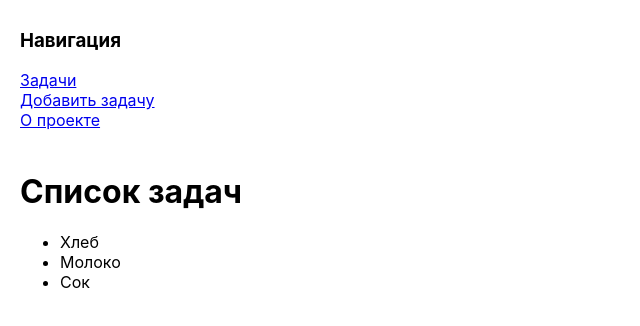
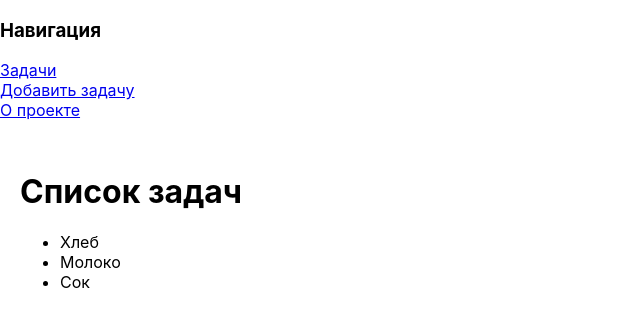
Before and after one commit to ushink/webdev-react-hw-todo-app-8d43c77a6cc1d249b9286af153bdc51b0333a5d9, a React (Create React App) app: page / in a window 1280 px wide. Shown: the top 326 px of the page, without its empty margins (0-640 px from the left). Built offline with nearby package versions, Linux system fonts and the light colour scheme; no server answers.

Commit message:
подняли разметку вверх

```diff
--- a/src/App.jsx
+++ b/src/App.jsx
@@ -1,6 +1,7 @@
 import { useEffect, useState } from "react";
 import AppRoutes from "./AppRoutes";
 import { getTodos } from "./api";
+import { Link } from "react-router-dom";
 
 function App() {
   const [todos, setTodos] = useState([
@@ -19,12 +20,24 @@ function App() {
   const [currentTodo, setCurrentTodo] = useState(null);
 
   return (
-    <AppRoutes
-      currentTodo={currentTodo}
-      setCurrentTodo={setCurrentTodo}
-      todos={todos}
-      setTodos={setTodos}
-    ></AppRoutes>
+    <>
+      {currentTodo ? (
+        <div className="current-task">Teкущая задача:{currentTodo.text}</div>
+      ) : null}
+      <h3>Навигация</h3>
+      <Link to="/">Задачи</Link>
+      <br />
+      <Link to="/add">Добавить задачу</Link>
+      <br />
+      <Link to="/about">О проекте</Link>
+      <br />
+      <br />
+      <AppRoutes
+        setCurrentTodo={setCurrentTodo}
+        todos={todos}
+        setTodos={setTodos}
+      ></AppRoutes>
+    </>
   );
 }
 
--- a/src/AppRoutes.jsx
+++ b/src/AppRoutes.jsx
@@ -3,7 +3,7 @@ import TodosPage from "./pages/TodosPage";
 import AboutPage from "./pages/AboutPage";
 import AddTodoPage from "./pages/AddTodoPage";
 
-function AppRoutes({ currentTodo, setCurrentTodo, todos, setTodos }) {
+function AppRoutes({ setCurrentTodo, todos, setTodos }) {
   return (
     <Routes>
       <Route
@@ -12,29 +12,14 @@ function AppRoutes({ currentTodo, setCurrentTodo, todos, setTodos }) {
           <TodosPage
             todos={todos}
             setTodos={setTodos}
-            currentTodo={currentTodo}
             setCurrentTodo={setCurrentTodo}
           ></TodosPage>
         }
       ></Route>
-      <Route
-        path="/about"
-        element={
-          <AboutPage
-            currentTodo={currentTodo}
-            setCurrentTodo={setCurrentTodo}
-          ></AboutPage>
-        }
-      ></Route>
+      <Route path="/about" element={<AboutPage></AboutPage>}></Route>
       <Route
         path="/add"
-        element={
-          <AddTodoPage
-            setTodos={setTodos}
-            currentTodo={currentTodo}
-            setCurrentTodo={setCurrentTodo}
-          ></AddTodoPage>
-        }
+        element={<AddTodoPage setTodos={setTodos}></AddTodoPage>}
       ></Route>
     </Routes>
   );
--- a/src/pages/AboutPage.jsx
+++ b/src/pages/AboutPage.jsx
@@ -1,20 +1,6 @@
-import { Link } from "react-router-dom";
-
-export default function AboutPage({ currentTodo }) {
+export default function AboutPage() {
   return (
     <div className="page">
-      {currentTodo ? (
-        <div className="current-task">Teкущая задача:{currentTodo.text}</div>
-      ) : null}
-      <h3>Навигация</h3>
-      <Link to="/">Задачи</Link>
-      <br />
-      <Link to="/add">Добавить задачу</Link>
-      <br />
-      <Link to="/about">О проекте</Link>
-      <br />
-      <br />
-
       <h1>O проекте</h1>
       <p>Учебный проект</p>
     </div>
--- a/src/pages/AddTodoPage.jsx
+++ b/src/pages/AddTodoPage.jsx
@@ -1,21 +1,8 @@
 import { AddTodoForm } from "../components/AddTodoForm";
-import { Link } from "react-router-dom";
 
-export default function AddTodoPage({ currentTodo, setTodos }) {
+export default function AddTodoPage({ setTodos }) {
   return (
     <div className="page">
-      {currentTodo ? (
-        <div className="current-task">Teкущая задача:{currentTodo.text}</div>
-      ) : null}
-      <h3>Навигация</h3>
-      <Link to="/">Задачи</Link>
-      <br />
-      <Link to="/add">Добавить задачу</Link>
-      <br />
-      <Link to="/about">О проекте</Link>
-      <br />
-      <br />
-
       <h1>Страница добавления задачи</h1>
 
       <AddTodoForm setTodos={setTodos} />
--- a/src/pages/TodosPage.jsx
+++ b/src/pages/TodosPage.jsx
@@ -1,21 +1,6 @@
-import { Link } from "react-router-dom";
-
-export default function TodosPage({ currentTodo, setCurrentTodo, todos }) {
+export default function TodosPage({ setCurrentTodo, todos }) {
   return (
     <div className="page">
-      {currentTodo ? (
-        <div className="current-task">Teкущая задача:{currentTodo.text}</div>
-      ) : null}
-
-      <h3>Навигация</h3>
-      <Link to="/">Задачи</Link>
-      <br />
-      <Link to="/add">Добавить задачу</Link>
-      <br />
-      <Link to="/about">О проекте</Link>
-      <br />
-      <br />
-
       <h1>Список задач</h1>
 
       <ul>
```
